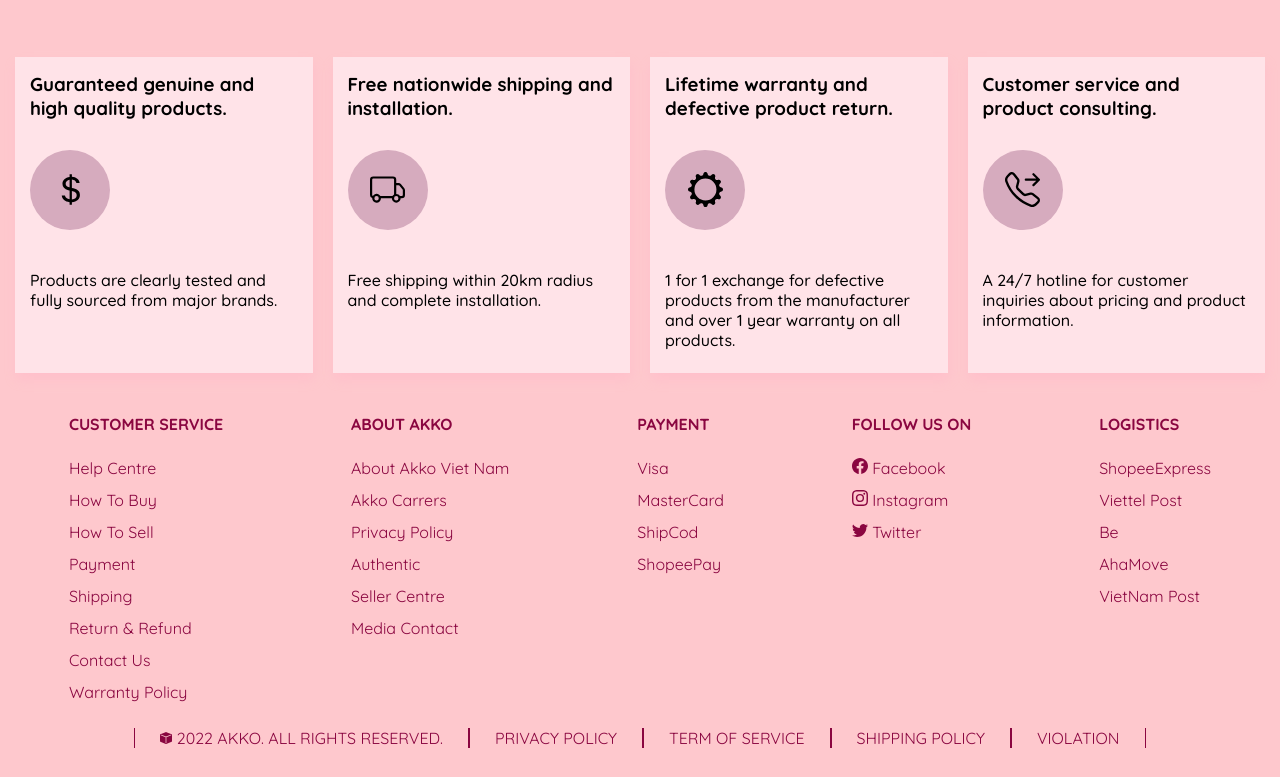
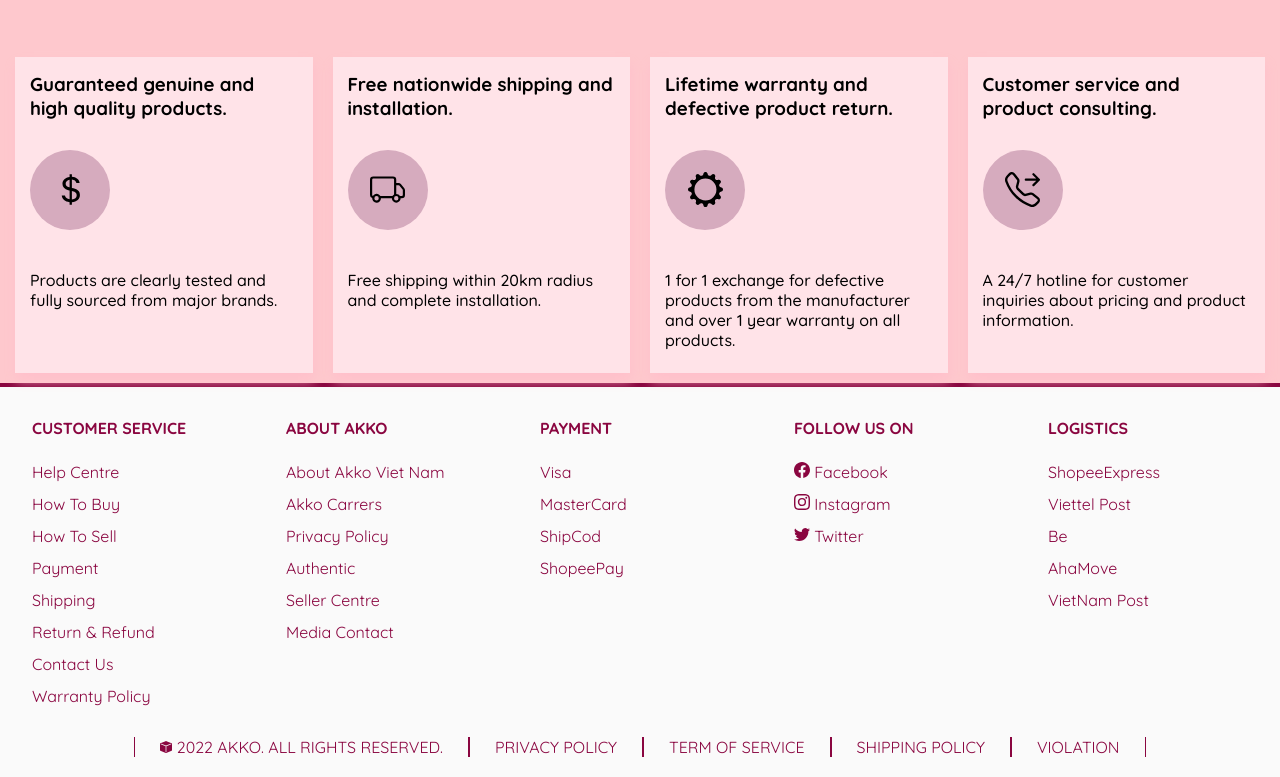
Before and after one commit to EmTanIT/AAKKOO-AKKO_PRODUCT_TRADING_PLATFORM, a website built with webpack: page src/page/index.pug in a window 1280 px wide. Shown: the part 2921-3698 px from the top of the page. Built offline with nearby package versions, Linux system fonts and the light colour scheme.

Commit message:
footer Update

```diff
--- a/src/page/layout/footer.pug
+++ b/src/page/layout/footer.pug
@@ -1,4 +1,5 @@
 .footer
+    hr
     .container
         .footer_content
             .footer_top
--- a/src/scss/component/footer.scss
+++ b/src/scss/component/footer.scss
@@ -1,10 +1,17 @@
 .footer{
+    background-color: #fafafa;
+    hr{
+        border: 2px solid #8A0640;
+    }
     .footer_content{
         .footer_top{
             display: flex;
+            align-items: flex-start;
+            flex-wrap: wrap;
             justify-content: space-around;
             padding-bottom: 2rem;
             .footer_customer{
+                width: 200px;
                 .menu_list{
                     .menu_item{
                         list-style-type: none;
@@ -27,7 +34,9 @@
                 }
             }
             .footer_about__akko{
+                width: 200px;
                 .menu_list{
+                    // width: 300px;
                     .menu_item{
                         list-style-type: none;
                         line-height: 2;
@@ -49,7 +58,9 @@
                 }
             }
             .footer_payment{
+                width: 200px;
                 .menu_list{
+                    // width: 300px;
                     .menu_item{
                         list-style-type: none;
                         line-height: 2;
@@ -71,7 +82,9 @@
                 }
             }
             .footer_follow{
+                width: 200px;
                 .menu_list{
+                    // width: 300px;
                     .menu_item{
                         list-style-type: none;
                         line-height: 2;
@@ -93,7 +106,9 @@
                 }
             }
             .footer_logitics{
+                width: 200px;
                 .menu_list{
+                    // width: 300px;
                     .menu_item{
                         list-style-type: none;
                         line-height: 2;
@@ -119,7 +134,8 @@
         .footer_bot{
             display: flex;
             justify-content: center;
-            margin-bottom: 2.5rem;
+            padding-bottom: 2rem;
+            margin-top: 0.5rem;
             .footer_center{
                 color: #8A0640;
             }
@@ -138,5 +154,22 @@
                 }
             }
         }
+        @media (max-width: 1040px){
+            .footer_top{
+                justify-content: center;
+            }
+            .footer_bot{
+                display: none;
+            }
+        }
+        // @media (max-width: 850px){
+        //     .footer_content{
+        //         box-sizing: border-box;
+        //         .footer_top{
+        //             display: flex;
+        //             flex-wrap: wrap;
+        //         }
+        //     }
+        // }
     }
 }
```
